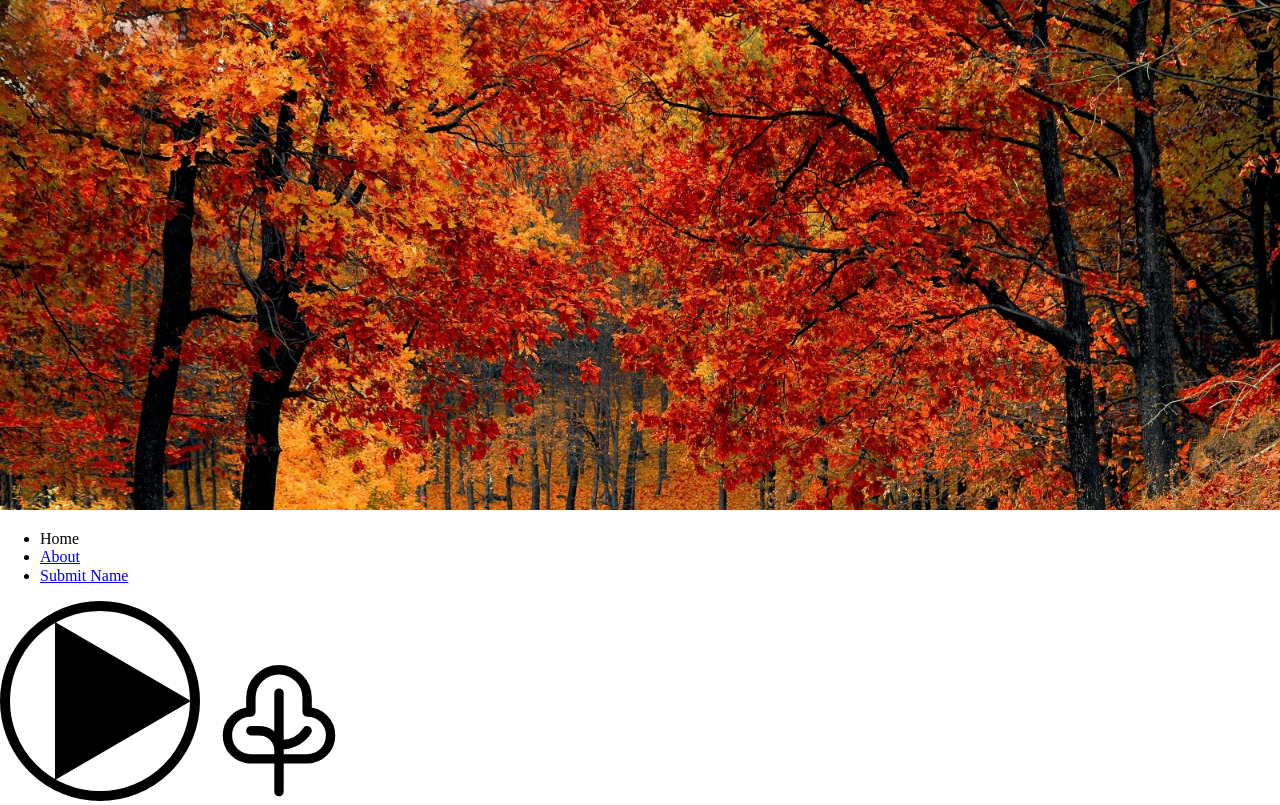
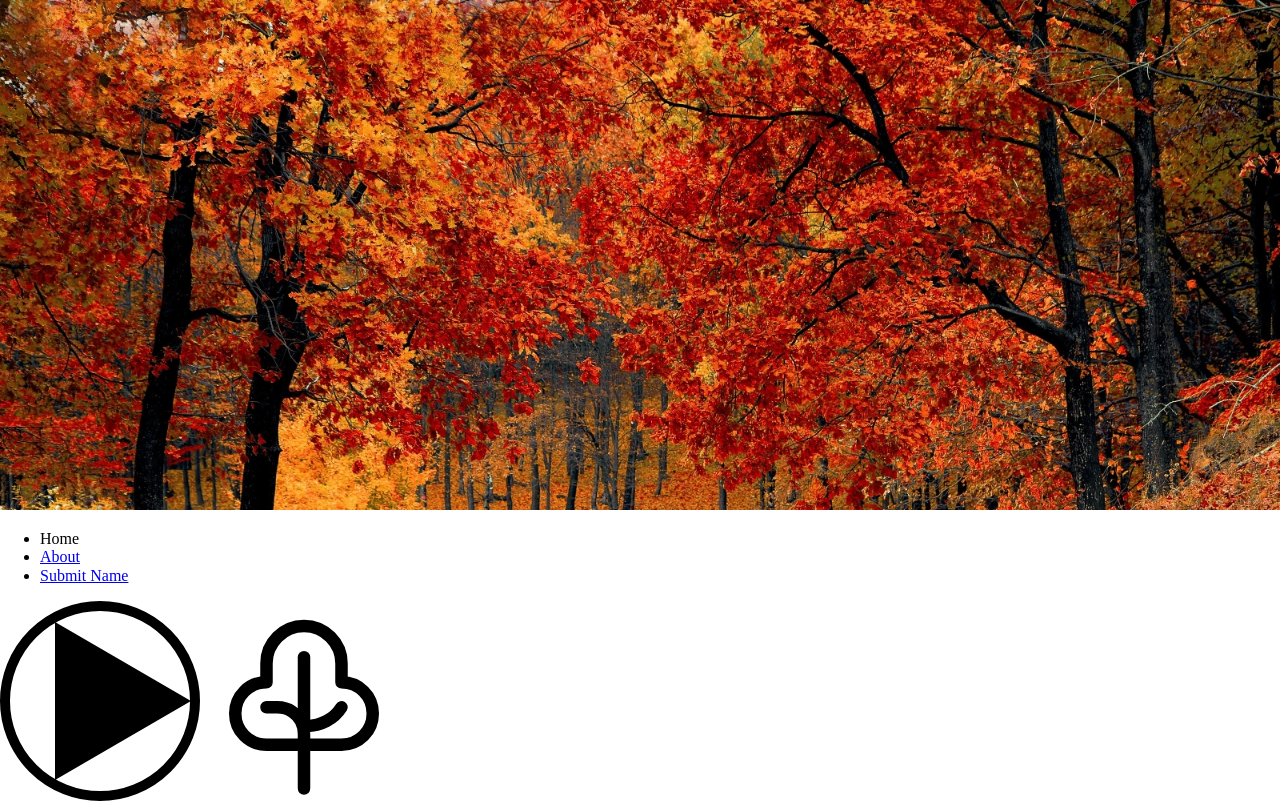
Before and after one commit to hannahmthomas1/Links-and-Images, a plain HTML site: page index.html in a window 1280 px wide. Shown: the top 805 px of the page. Drawn offline with nearby package versions, Linux system fonts and the light colour scheme.

Commit message:
Updated SVG

```diff
--- a/index.html
+++ b/index.html
@@ -33,13 +33,14 @@
     </nav>
   </header>
 
-  <svg viewbox="0 0 200 200" width="200" height="200">
+ <svg viewbox="0 0 200 200" width="200" height="200">
     <circle cx="100" cy="100" r="95" fill="white" stroke-width="10" stroke="black" />
     <polygon points="191 100, 55 21, 55 179" />
   </svg>
-  <img src="/images/tree-icon.svg" alt="tree icon" viewbox="0 0 150 150" width="150" height="150">
 
-
+  <svg viewbox="0 0 200 200" width="200" height="200">
+    <image href="/images/tree-icon.svg" alt="tree icon" height="200" width="200" />
+  </svg>
 
   <main>
     <h1>Renaming Trees</h1>
```
